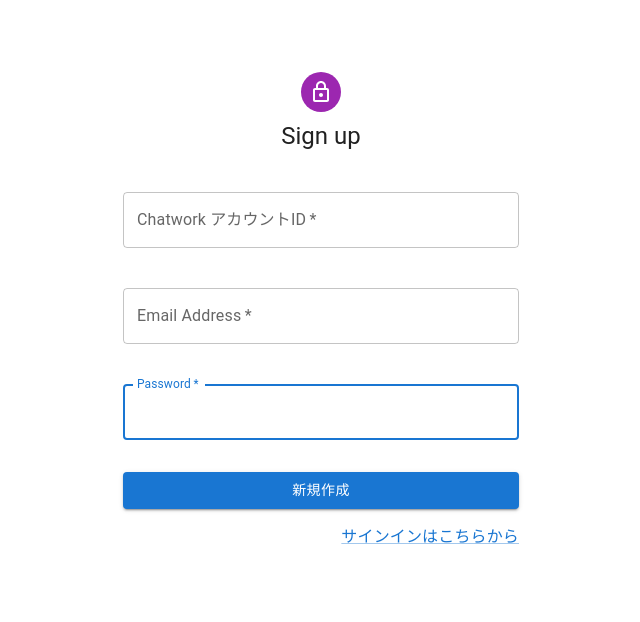
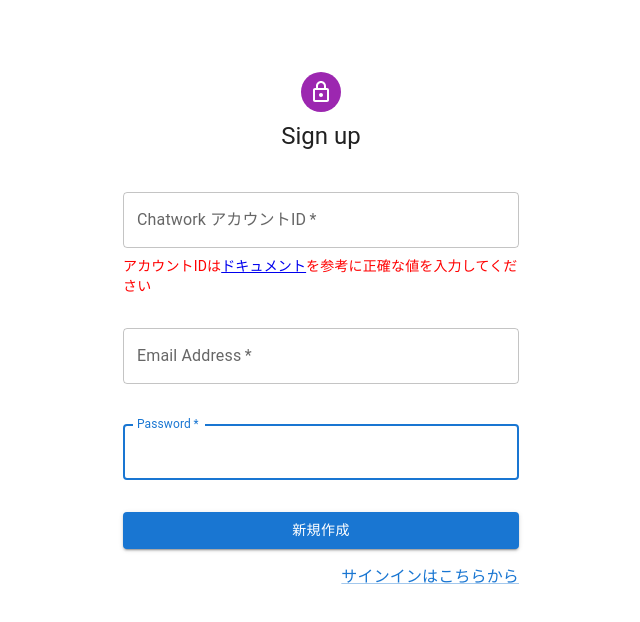
Before and after one commit to Torata-inoue/graph-nest, a React (Vite) app in the folder frontend/: page /signup in a window 1280 px wide. Shown: the top 622 px of the page, without its empty margins (319-959 px from the left). Built offline with nearby package versions, Linux system fonts and the light colour scheme; no server answers.

Commit message:
登録修正

```diff
--- a/frontend/src/components/guest/SignUp.tsx
+++ b/frontend/src/components/guest/SignUp.tsx
@@ -79,6 +79,11 @@
                     },
                   })}
                 />
+                <Typography color="red" variant="body2">
+                  アカウントIDは
+                  <a href="https://docs.google.com/document/d/1UzgsdTeF21yOsKLrLn1T-ig0stPhlD1OLpyZbaNSq0o/edit#heading=h.82cl5s12kodb" target="_blank">ドキュメント</a>
+                  を参考に正確な値を入力してください
+                </Typography>
               </Grid>
               <Grid item xs={12}>
                 <InlineTextInput
```
